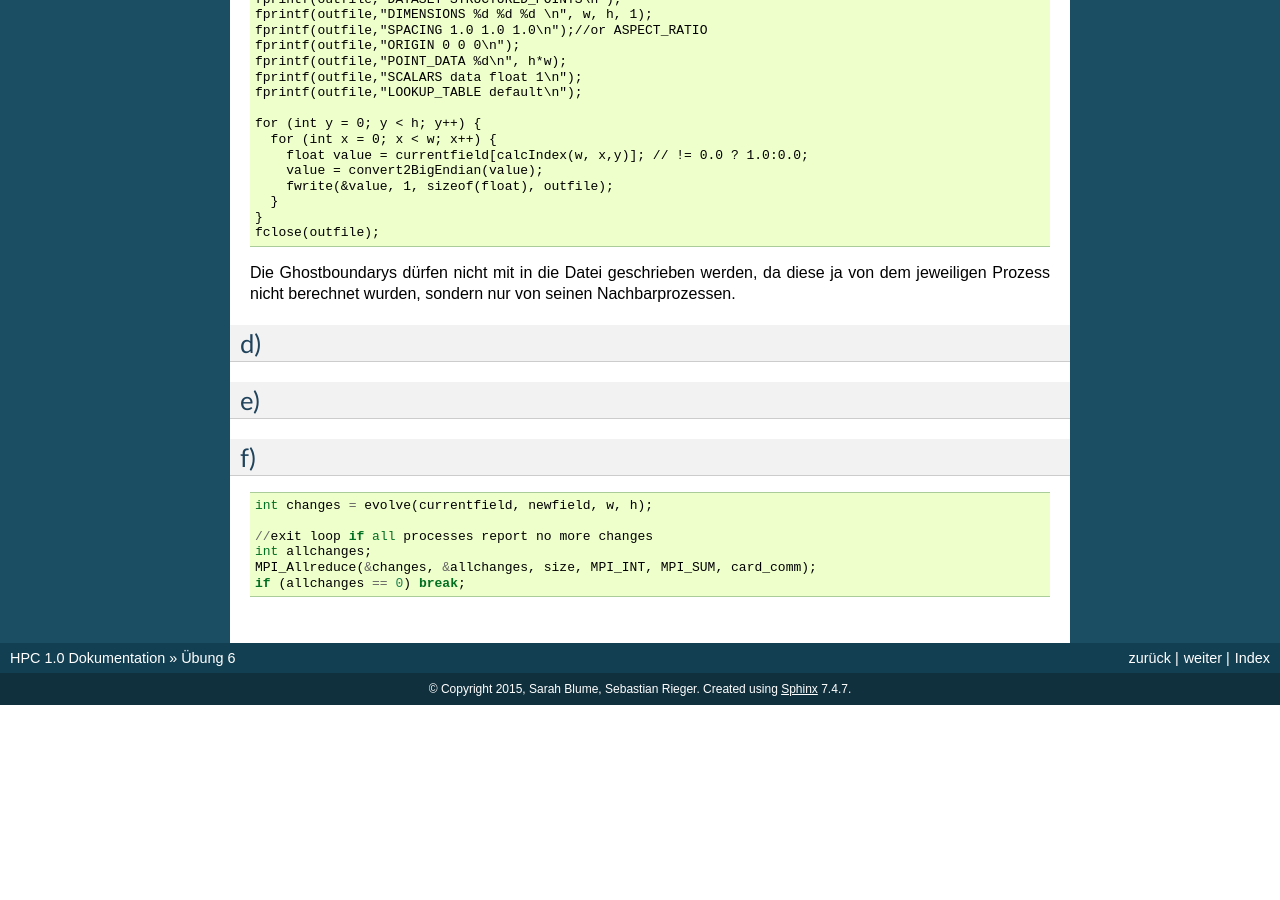
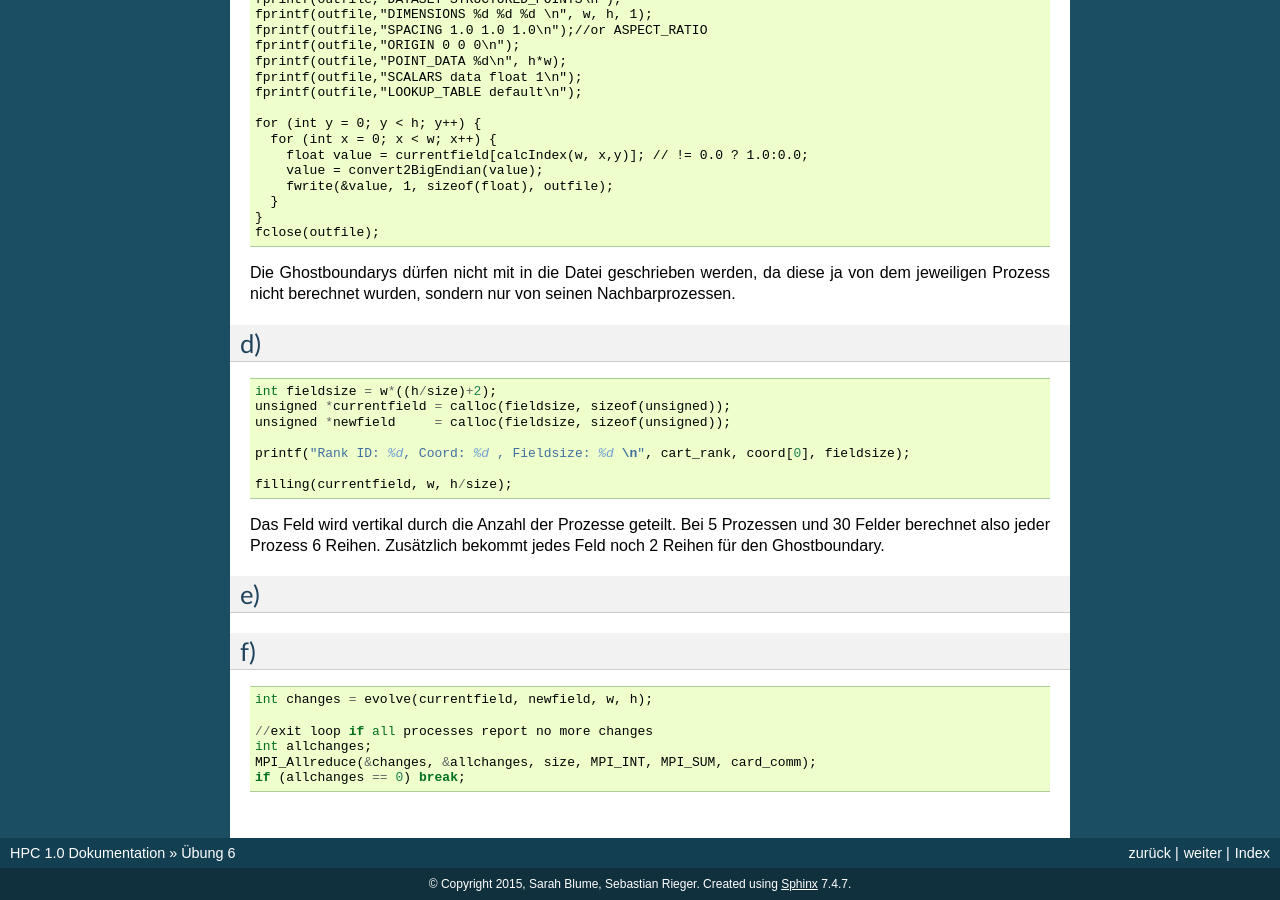
Before and after one commit to ajdf24/HPC_Uebungen, a Sphinx documentation site: the page built from OpenMP/Loesungen/source/Uebung6.rst, in a window 1280 px wide and 900 px high, scrolled down 926 px. Built offline with Sphinx 7.4.7, drawn with Linux system fonts in a browser that asks for light colours; before the commit the page ends 1631 px from its top, so only the background shows below that.

Commit message:
Feld aufteilung

```diff
--- a/OpenMP/Loesungen/source/Uebung6.rst
+++ b/OpenMP/Loesungen/source/Uebung6.rst
@@ -79,6 +79,18 @@ Die Ghostboundarys dürfen nicht mit in die Datei geschrieben werden, da diese j
 d)
 ==
 
+::
+
+  int fieldsize = w*((h/size)+2);
+  unsigned *currentfield = calloc(fieldsize, sizeof(unsigned));
+  unsigned *newfield     = calloc(fieldsize, sizeof(unsigned));
+
+  printf("Rank ID: %d, Coord: %d , Fieldsize: %d \n", cart_rank, coord[0], fieldsize);
+
+  filling(currentfield, w, h/size);
+
+Das Feld wird vertikal durch die Anzahl der Prozesse geteilt. Bei 5 Prozessen und 30 Felder berechnet also jeder Prozess 6 Reihen. Zusätzlich bekommt jedes Feld noch 2 Reihen für den Ghostboundary.
+
 e)
 ==
 
```
Also changed, not shown: 1 other file.
